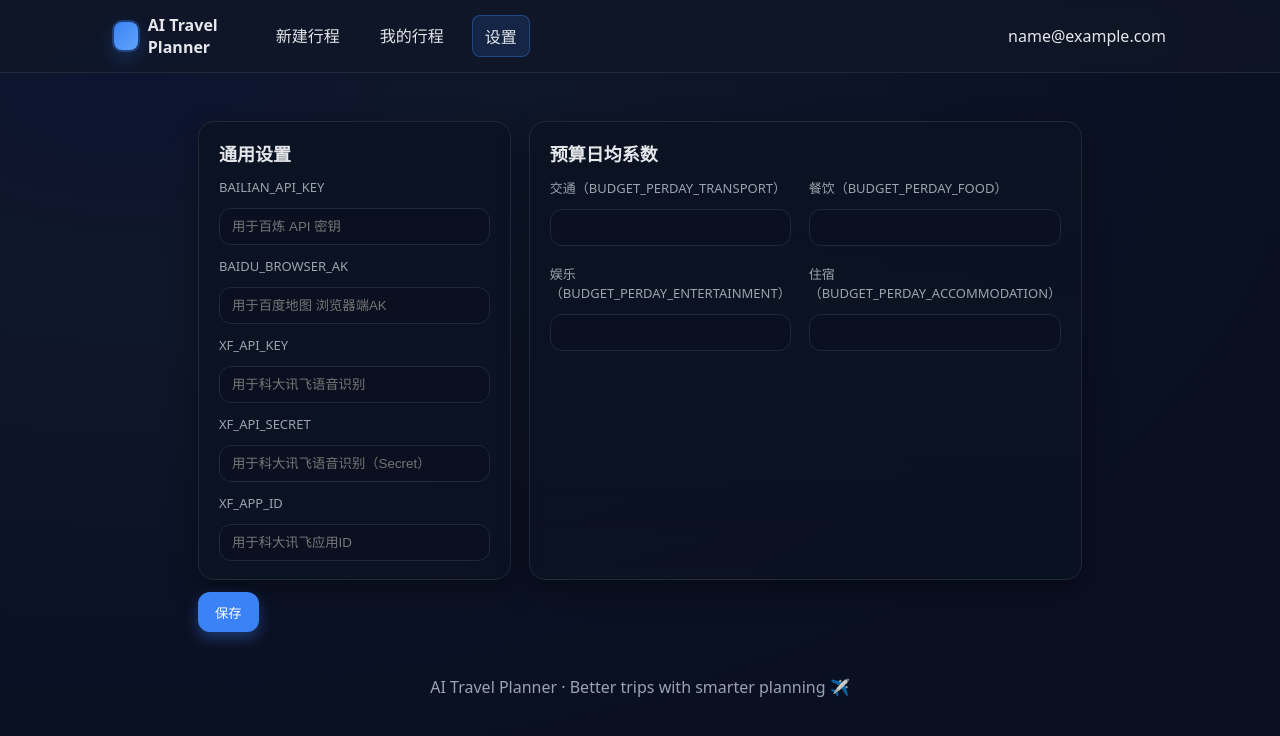
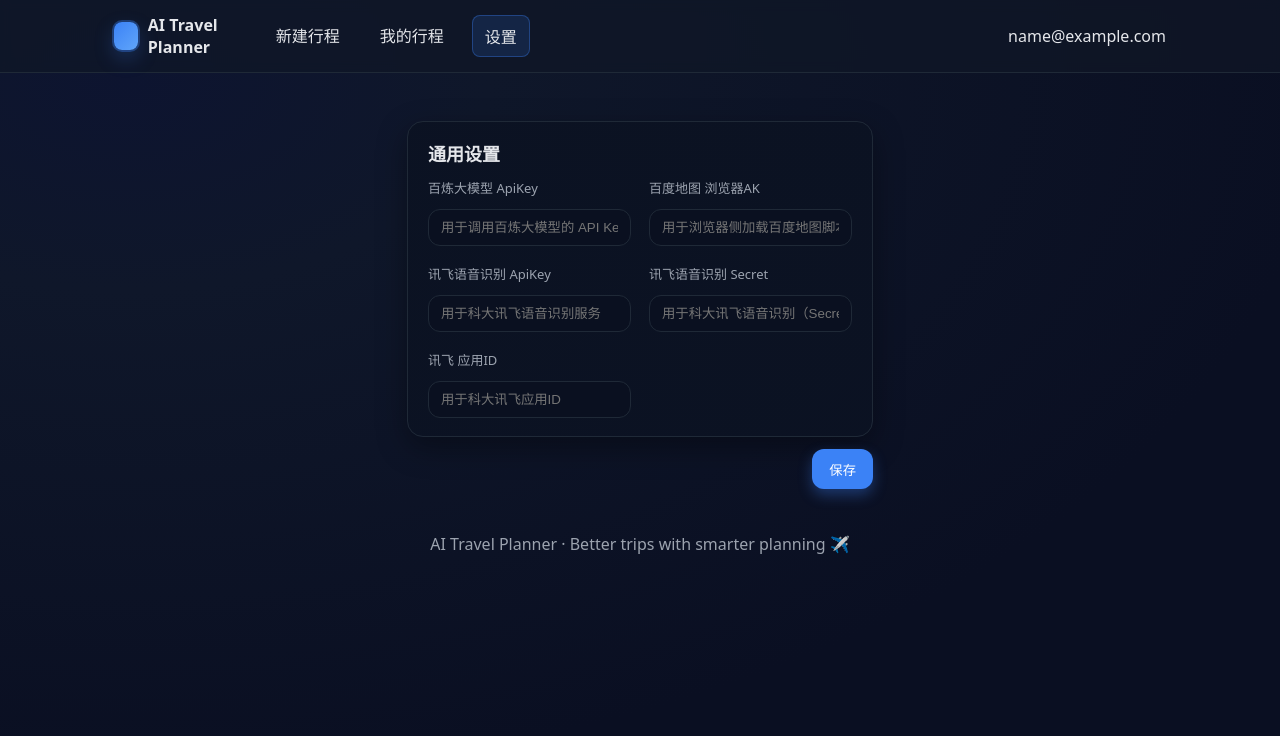
Before and after one commit to nju-xjk/AI-Travel-Planner, a React (Vite) app: page /settings in a window 1280 px wide. Shown: the top 736 px of the page. Built offline with nearby package versions, Linux system fonts and the light colour scheme; no server answers; sample sign-in values are in the browser's storage.

Commit message:
feat: 移除预算日均系数（前后端）；优化设置页布局与中文标签

```diff
--- a/src/frontend/pages/Settings.tsx
+++ b/src/frontend/pages/Settings.tsx
@@ -29,29 +29,18 @@ export default function Settings() {
   };
 
   return (
-    <div className="container" style={{ maxWidth: 980 }}>
-      <div className="grid two">
-        <Card title="通用设置">
-          <div className="stack">
-          <Input label="BAILIAN_API_KEY" placeholder="用于百炼 API 密钥" value={settings.BAILIAN_API_KEY || ''} onChange={e => onChange('BAILIAN_API_KEY', e.target.value)} />
-          <Input label="BAIDU_BROWSER_AK" placeholder="用于百度地图 浏览器端AK" value={settings.BAIDU_BROWSER_AK || ''} onChange={e => onChange('BAIDU_BROWSER_AK', e.target.value)} />
-          <Input label="XF_API_KEY" placeholder="用于科大讯飞语音识别" value={settings.XF_API_KEY || ''} onChange={e => onChange('XF_API_KEY', e.target.value)} />
-          <Input label="XF_API_SECRET" placeholder="用于科大讯飞语音识别（Secret）" value={settings.XF_API_SECRET || ''} onChange={e => onChange('XF_API_SECRET', e.target.value)} />
-          <Input label="XF_APP_ID" placeholder="用于科大讯飞应用ID" value={settings.XF_APP_ID || ''} onChange={e => onChange('XF_APP_ID', e.target.value)} />
-          </div>
-        </Card>
+    <div className="container" style={{ maxWidth: 1180 }}>
+      <Card title="通用设置">
+        <div className="grid two">
+          <Input label="百炼大模型 ApiKey" placeholder="用于调用百炼大模型的 API Key" value={settings.BAILIAN_API_KEY || ''} onChange={e => onChange('BAILIAN_API_KEY', e.target.value)} />
+          <Input label="百度地图 浏览器AK" placeholder="用于浏览器侧加载百度地图脚本" value={settings.BAIDU_BROWSER_AK || ''} onChange={e => onChange('BAIDU_BROWSER_AK', e.target.value)} />
+          <Input label="讯飞语音识别 ApiKey" placeholder="用于科大讯飞语音识别服务" value={settings.XF_API_KEY || ''} onChange={e => onChange('XF_API_KEY', e.target.value)} />
+          <Input label="讯飞语音识别 Secret" placeholder="用于科大讯飞语音识别（Secret）" value={settings.XF_API_SECRET || ''} onChange={e => onChange('XF_API_SECRET', e.target.value)} />
+          <Input label="讯飞 应用ID" placeholder="用于科大讯飞应用ID" value={settings.XF_APP_ID || ''} onChange={e => onChange('XF_APP_ID', e.target.value)} />
+        </div>
+      </Card>
 
-        <Card title="预算日均系数">
-          <div className="grid two">
-            <Input label="交通（BUDGET_PERDAY_TRANSPORT）" type="number" value={settings.BUDGET_PERDAY_TRANSPORT ?? ''} onChange={e => onChange('BUDGET_PERDAY_TRANSPORT', Number(e.target.value))} />
-            <Input label="餐饮（BUDGET_PERDAY_FOOD）" type="number" value={settings.BUDGET_PERDAY_FOOD ?? ''} onChange={e => onChange('BUDGET_PERDAY_FOOD', Number(e.target.value))} />
-            <Input label="娱乐（BUDGET_PERDAY_ENTERTAINMENT）" type="number" value={settings.BUDGET_PERDAY_ENTERTAINMENT ?? ''} onChange={e => onChange('BUDGET_PERDAY_ENTERTAINMENT', Number(e.target.value))} />
-            <Input label="住宿（BUDGET_PERDAY_ACCOMMODATION）" type="number" value={settings.BUDGET_PERDAY_ACCOMMODATION ?? ''} onChange={e => onChange('BUDGET_PERDAY_ACCOMMODATION', Number(e.target.value))} />
-          </div>
-        </Card>
-      </div>
-
-      <div style={{ display: 'flex', gap: 12, marginTop: 12 }}>
+      <div style={{ display: 'flex', gap: 12, marginTop: 12, justifyContent: 'flex-end', alignItems: 'center' }}>
         <Button variant="primary" onClick={onSave}>保存</Button>
         {msg && <span className="note">{msg}</span>}
       </div>
```
Also changed, not shown: src/services/budgetService.ts (+2 -15 lines), src/services/settingsService.ts (+1 -11 lines).
